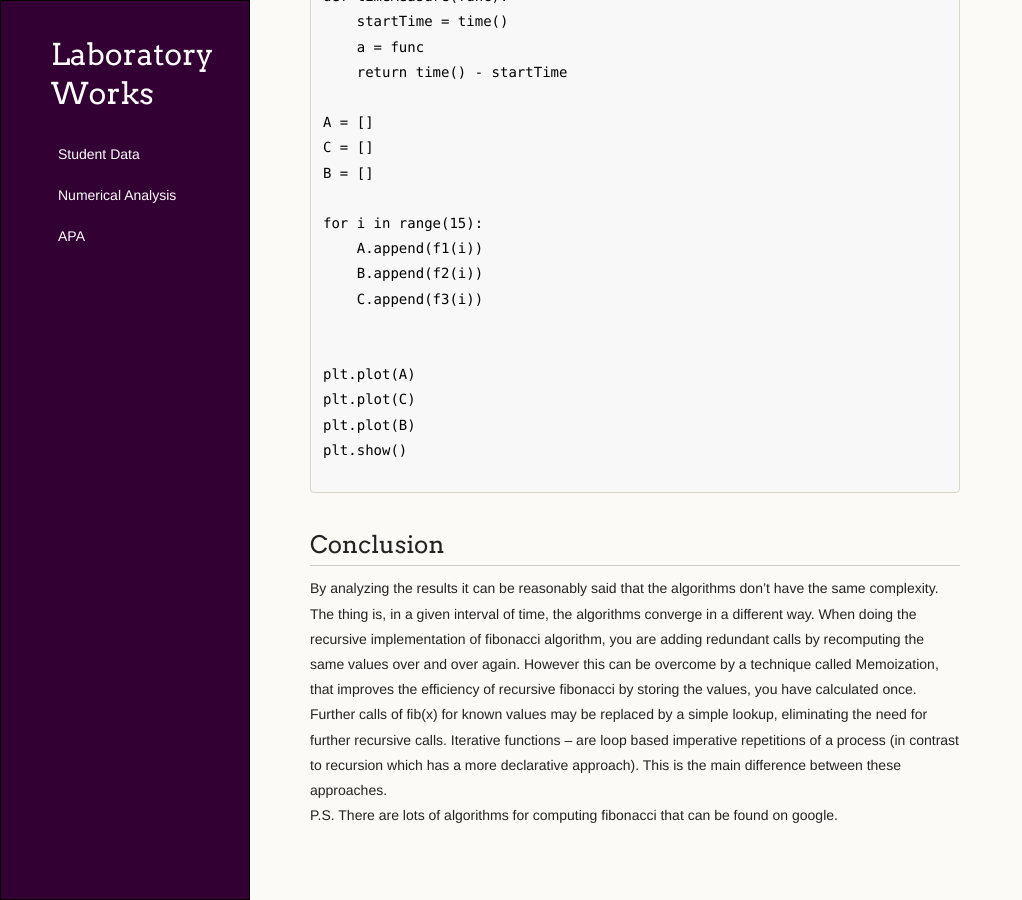
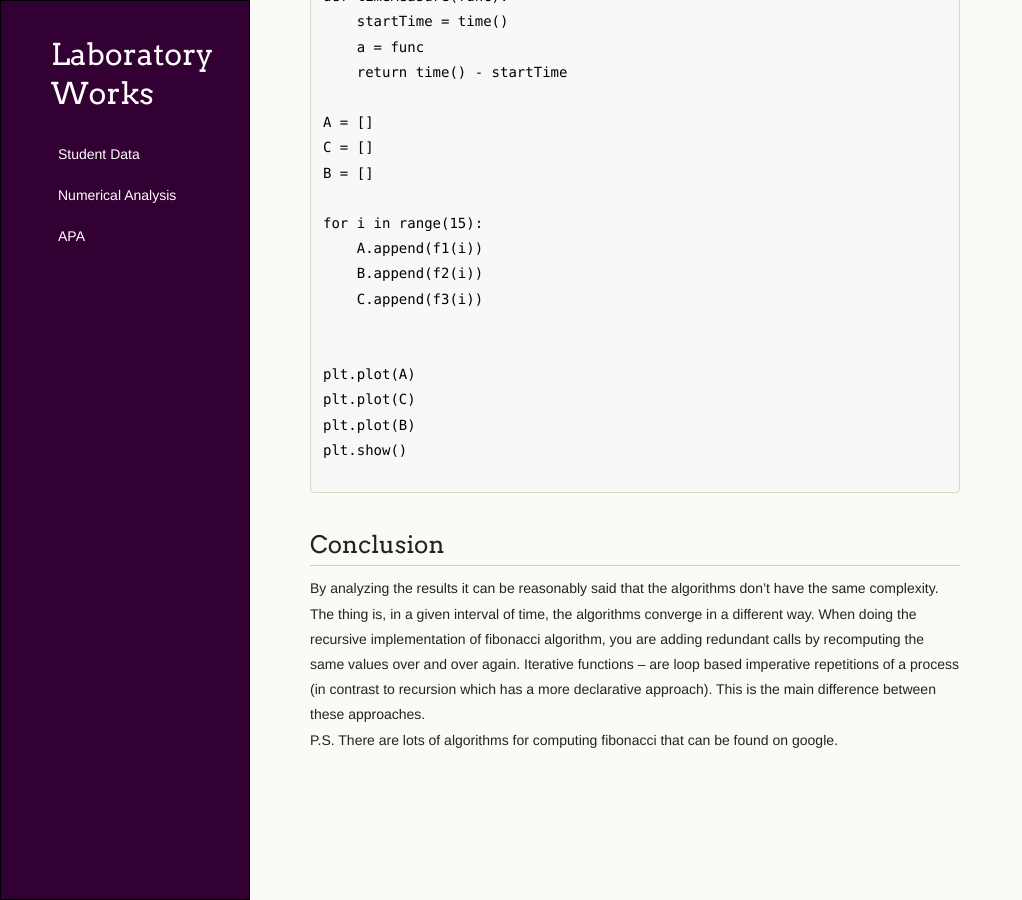
Before and after one commit to dianaartiomlab/dianaartiomlab.github.io, a Jekyll site: the page built from laboratoryWorks/napa.md, in a window 1280 px wide and 900 px high, scrolled down 1523 px. Shown: the whole window, without its empty margins (0-1022 px from the left). Built offline with Jekyll 4.4.1, drawn with Linux system fonts in a browser that asks for light colours; Markdown is read by kramdown in place of the engine named in the settings.

```diff
--- a/laboratoryWorks/napa.md
+++ b/laboratoryWorks/napa.md
@@ -85,7 +85,7 @@ plt.show()
 
 ##Conclusion
 By analyzing the results it can be reasonably said that the algorithms don't have the same complexity. The thing is, in a given interval of time, the algorithms converge in a different way.
-When doing the recursive implementation of fibonacci algorithm, you are adding redundant calls by recomputing the same values over and over again. However this can be overcome by a technique called Memoization, that improves the efficiency of recursive fibonacci by storing the values, you have calculated once. Further calls of fib(x) for known values may be replaced by a simple lookup, eliminating the need for further recursive calls.
+When doing the recursive implementation of fibonacci algorithm, you are adding redundant calls by recomputing the same values over and over again.
 Iterative functions – are loop based imperative repetitions of a process (in contrast to recursion which has a more declarative approach).
 This is the main difference between these approaches. <br />
 P.S. There are lots of algorithms for computing fibonacci that can be found on google.
```
